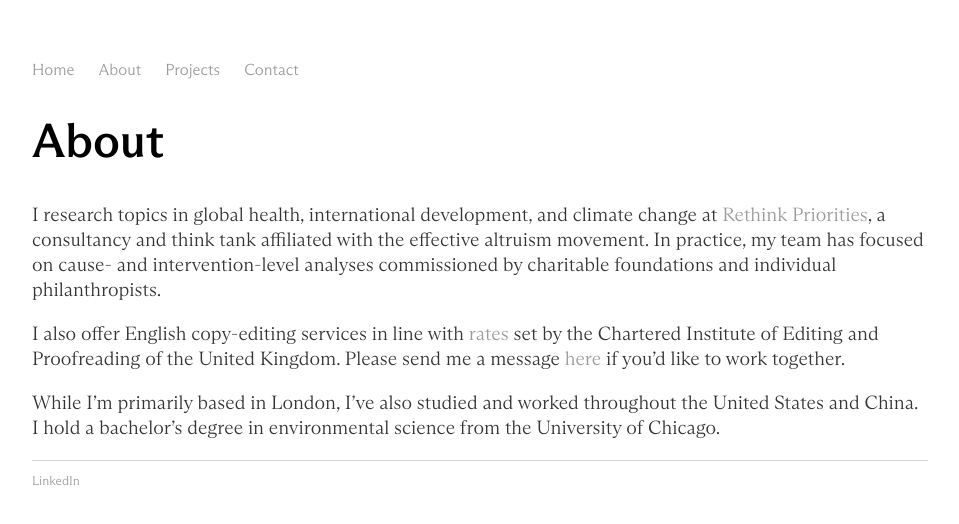
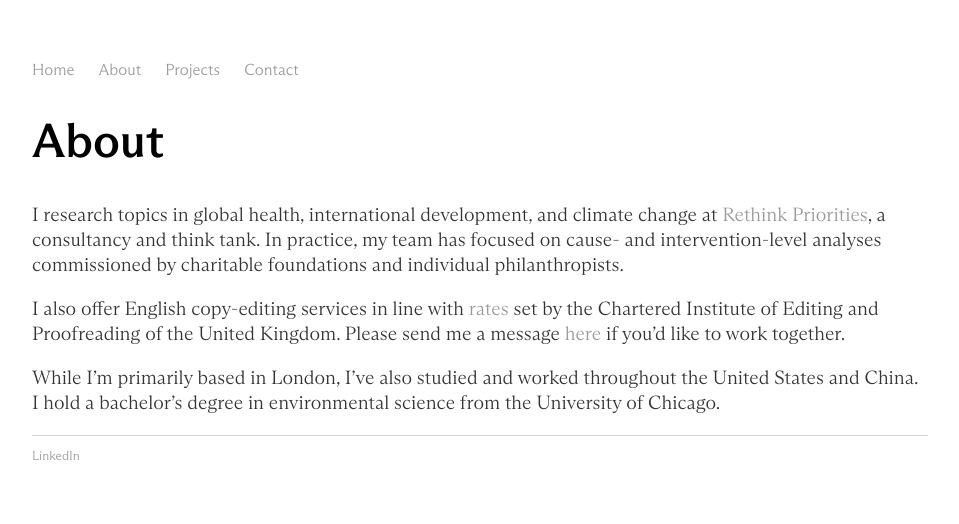
Before and after one commit to y-james-hu/y-james-hu.github.io, a Jekyll site: the page built from about/index.html, in a window 1280 px wide. Shown: the top 524 px of the page, without its empty margins (160-1119 px from the left). Built offline with Jekyll 4.4.1, drawn with Linux system fonts in a browser that asks for light colours.

Commit message:
Update index.html

```diff
--- a/about/index.html
+++ b/about/index.html
@@ -3,7 +3,7 @@ layout: default
 title: About
 ---
   <h1>{{ page.title }}</h1>
-    <p>I research topics in global health, international development, and climate change at <a href="https://rethinkpriorities.org/">Rethink Priorities</a>, a consultancy and think tank affiliated with the effective altruism movement. In practice, my team has focused on cause- and intervention-level analyses commissioned by charitable foundations and individual philanthropists.</p>
+    <p>I research topics in global health, international development, and climate change at <a href="https://rethinkpriorities.org/">Rethink Priorities</a>, a consultancy and think tank. In practice, my team has focused on cause- and intervention-level analyses commissioned by charitable foundations and individual philanthropists.</p>
     <p>I also offer English copy-editing services in line with <a href="https://www.ciep.uk/resources/suggested-minimum-rates/">rates</a> set by the Chartered Institute of Editing and Proofreading of the United Kingdom. Please send me a message <a href="../contact">here</a> if you’d like to work together.</p>
     <p>While I’m primarily based in London, I’ve also studied and worked throughout the United States and China. I hold a bachelor’s degree in environmental science from the University of Chicago.</p>
     <p></p>
```
